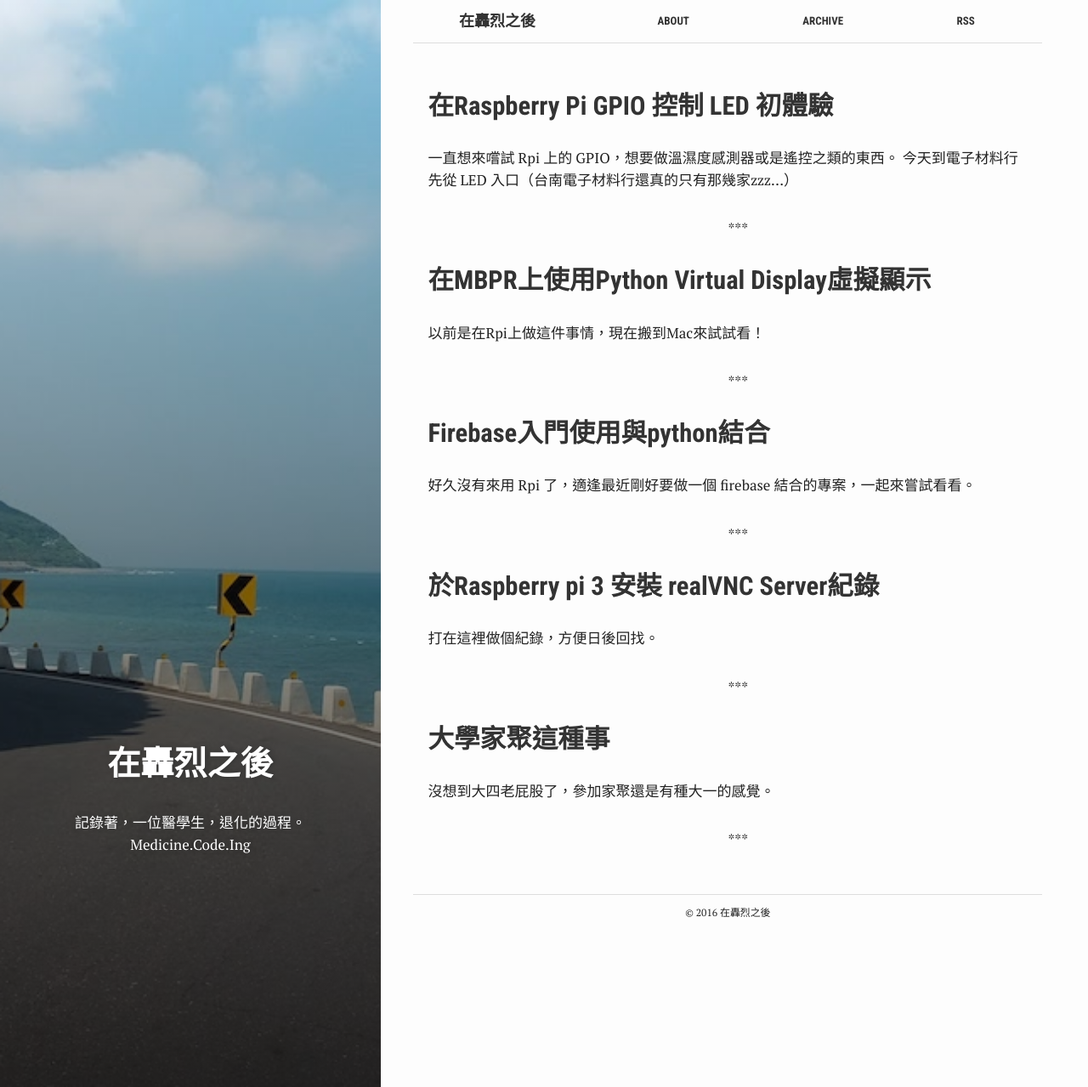
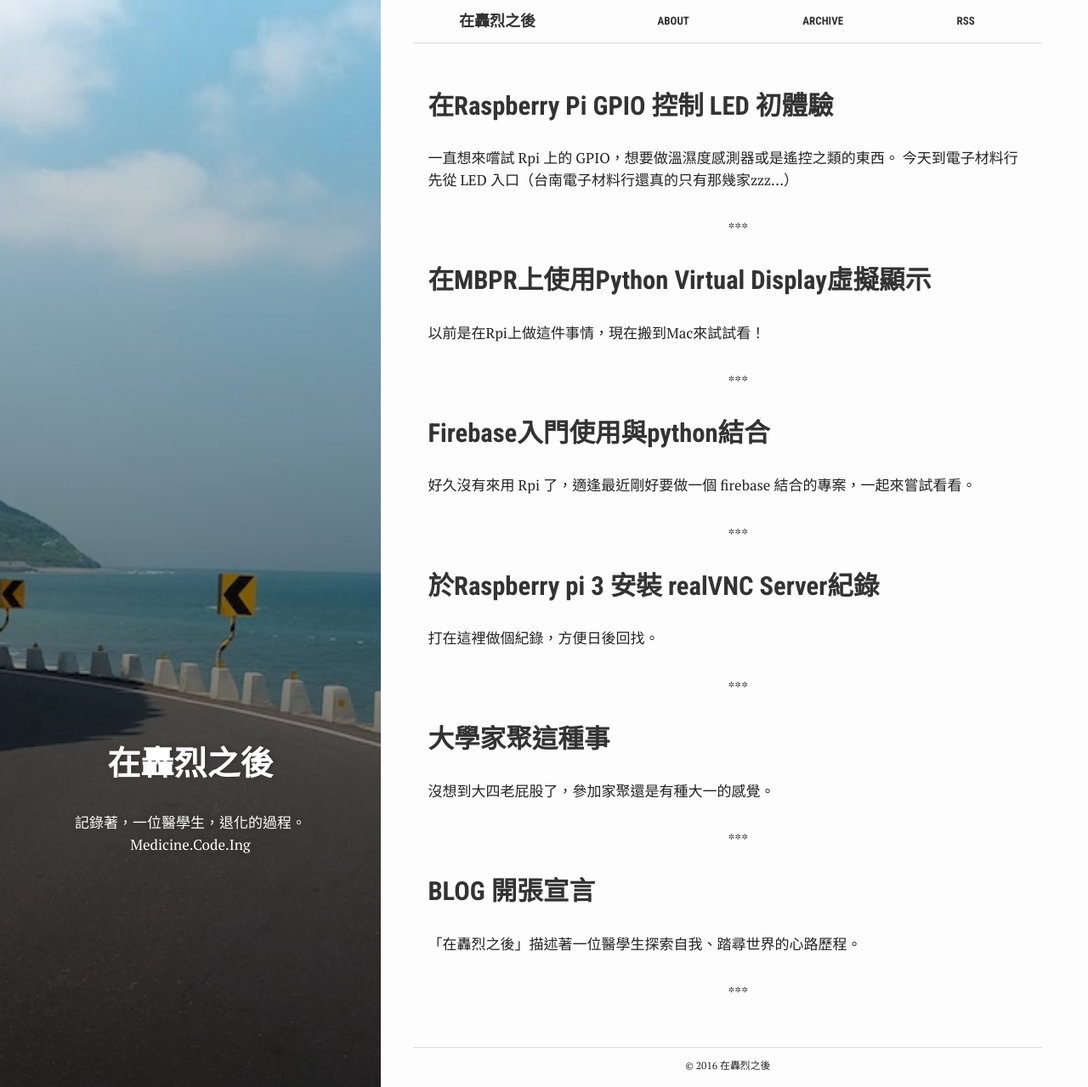
Before and after one commit to nps798/nps798.github.io, a Jekyll site: the page built from index.html, in a window 1280 px wide and 1279 px high. Shown: the whole window at 85% size. Built offline with Jekyll 4.4.1, drawn with Linux system fonts in a browser that asks for light colours; part of the change alters nothing that is shown.

```diff
--- a/index.html
+++ b/index.html
@@ -6,7 +6,7 @@ title: "在轟烈之後"
 summary: "記錄著，一位醫學生，退化的過程。\n Medicine.Code.Ing"
 ---
 
-{% for post in site.posts limit: 5 %}
+{% for post in site.posts limit: 8 %}
   <article class="index-page">
     <h2><a href="{{ post.url }}">{{ post.title }}</a></h2>
     {{ post.excerpt }}
```
Also changed, not shown: 1 other file.
